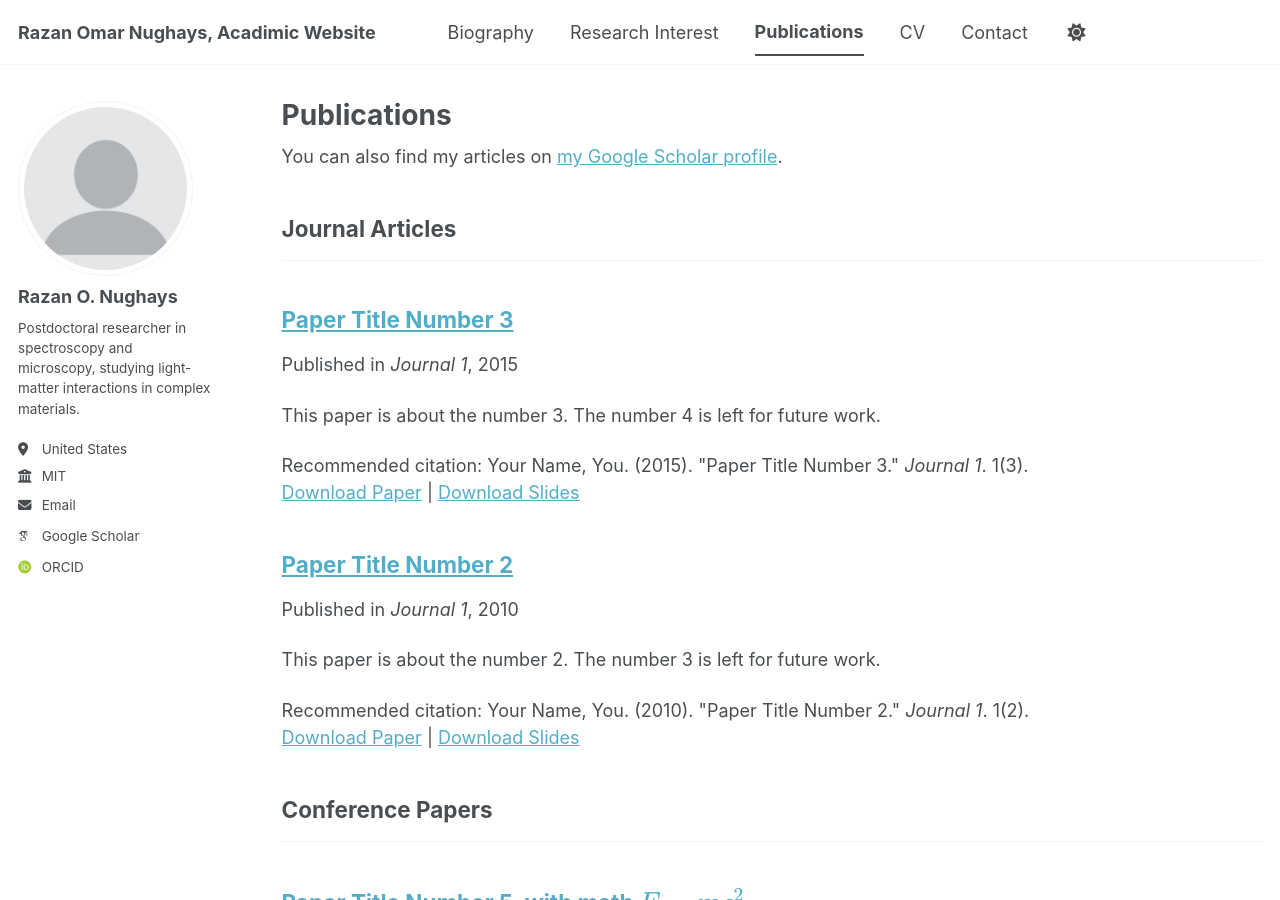
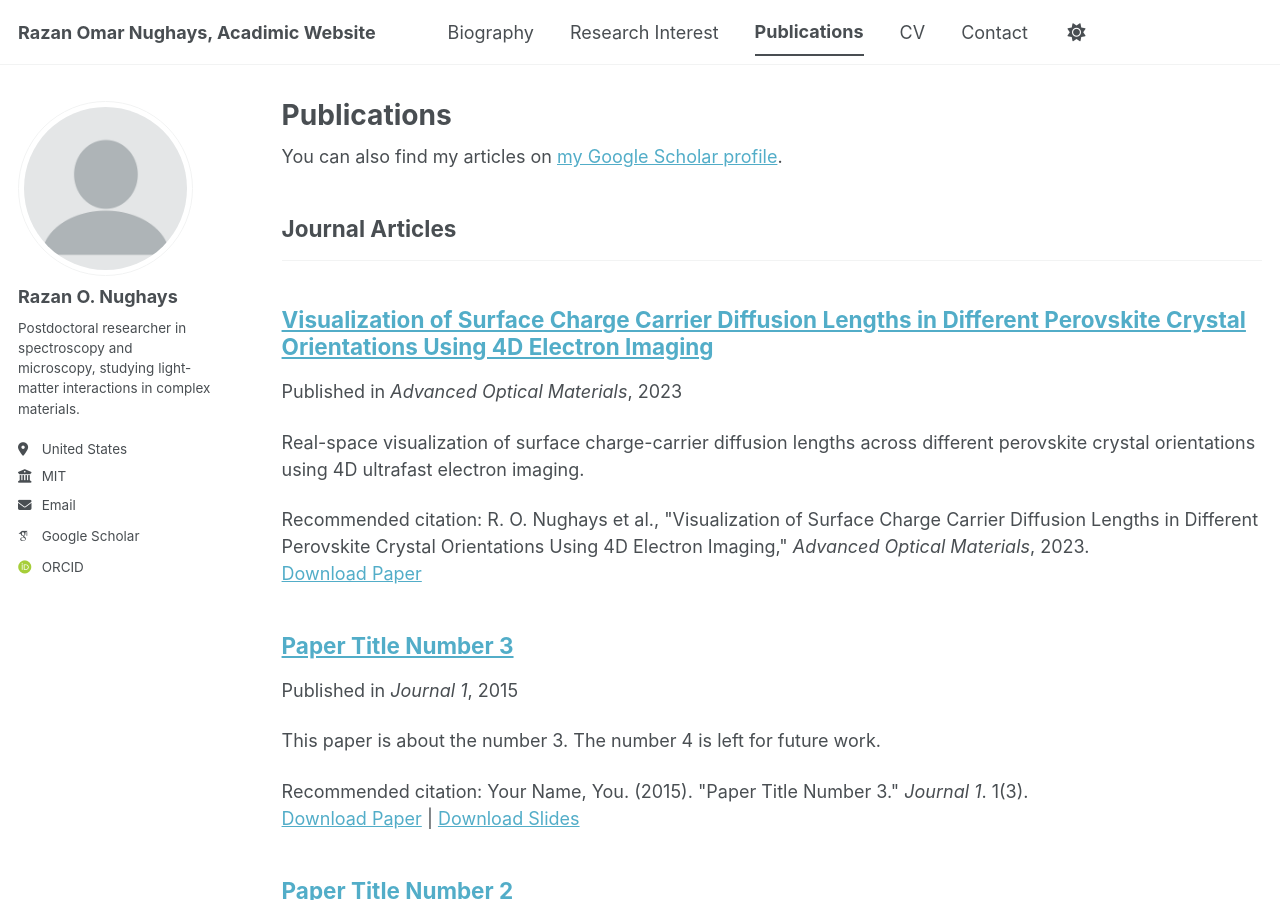
Before and after one commit to RazanNughays/RazanNughays.github.io, a Jekyll site: the page built from _pages/publications.html, in a window 1280 px wide and 900 px high. Built offline with Jekyll 4.4.1, drawn with Linux system fonts in a browser that asks for light colours; some web fonts are replaced; a script bundle is joined from its source files by our own code; library files that are not in the unit come from our copies.

Commit message:
Update 2023-03-20-4d-electron-imaging-perovskites.md

```diff
--- a/_publications/2023-03-20-4d-electron-imaging-perovskites.md
+++ b/_publications/2023-03-20-4d-electron-imaging-perovskites.md
@@ -1,10 +1,11 @@
 ---
 title: "Visualization of Surface Charge Carrier Diffusion Lengths in Different Perovskite Crystal Orientations Using 4D Electron Imaging"
 collection: publications
+category: manuscripts
 permalink: /publication/4d-electron-imaging-perovskites/
+excerpt: "Real-space visualization of surface charge-carrier diffusion lengths across different perovskite crystal orientations using 4D ultrafast electron imaging."
 date: 2023-03-20
 venue: "Advanced Optical Materials"
 paperurl: "https://doi.org/10.1002/adom.202300190"
-citation: "R. O. Nughays et al., “Visualization of Surface Charge Carrier Diffusion Lengths in Different Perovskite Crystal Orientations Using 4D Electron Imaging,” Advanced Optical Materials, 2023."
-pubtype: "journal"
+citation: 'R. O. Nughays et al., "Visualization of Surface Charge Carrier Diffusion Lengths in Different Perovskite Crystal Orientations Using 4D Electron Imaging," <i>Advanced Optical Materials</i>, 2023.'
 ---
```
